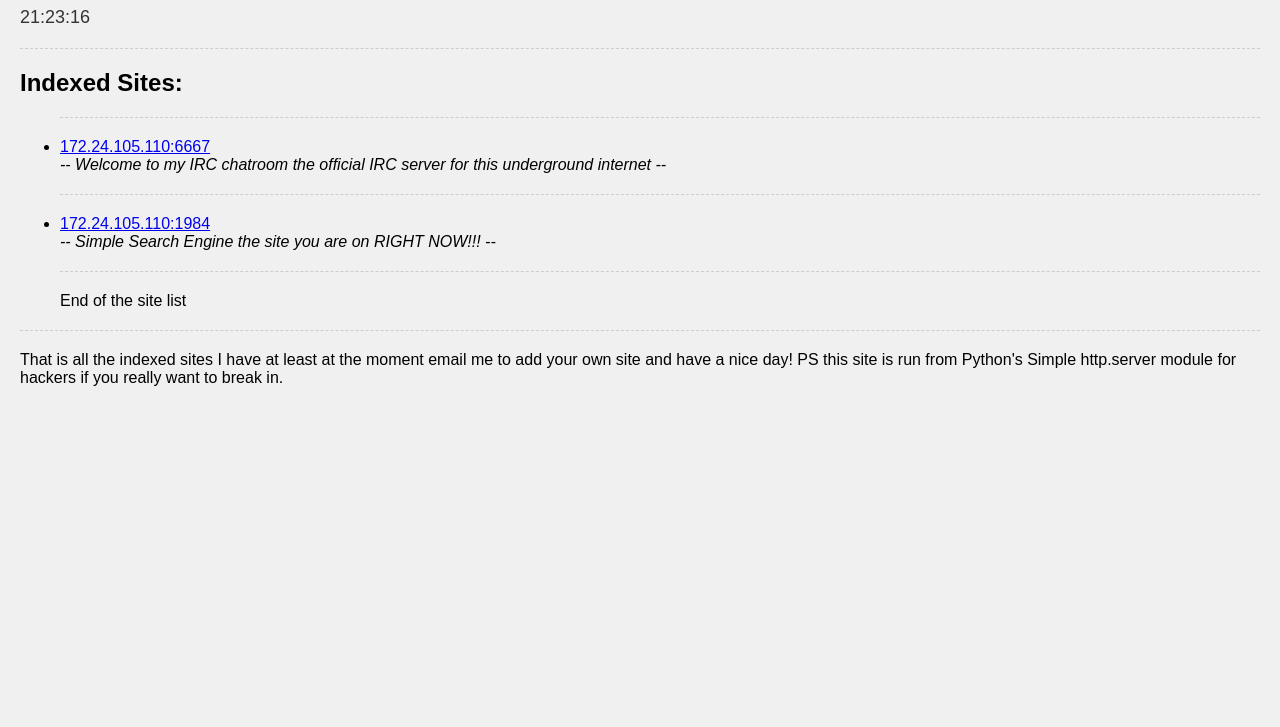
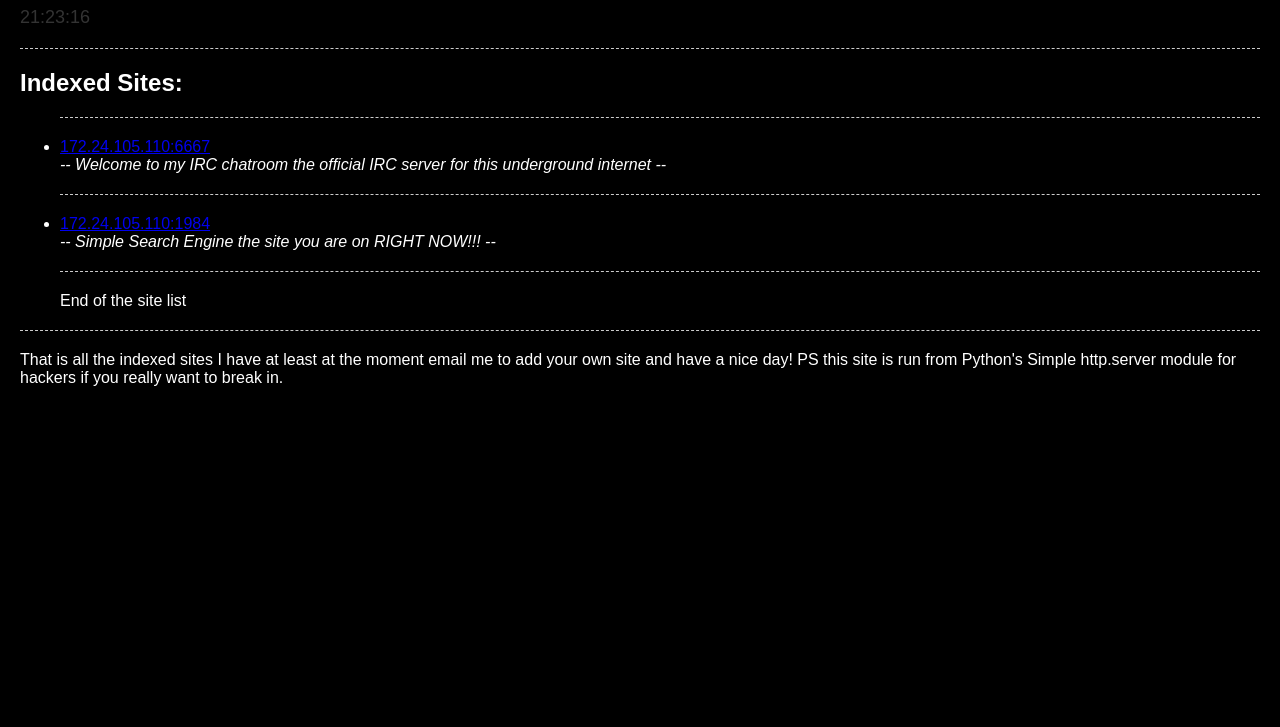
Before and after one commit to InfinityJammyyy/Random-Projects, a plain HTML site: page EXOpool.html in a window 1280 px wide. Shown: the part 73-800 px from the top of the page. Drawn offline with Linux system fonts and the light colour scheme.

Commit message:
Update EXOpool.html

```diff
--- a/EXOpool.html
+++ b/EXOpool.html
@@ -6,7 +6,8 @@
 <title>Welcome to the Simple Search Engine on EXOpool</title>
 <style>
     body {
-        background-color: #f0f0f0;
+        background-color: black;
+        color: white;
         font-family: Arial, sans-serif;
         margin: 0;
         padding: 0;
```
